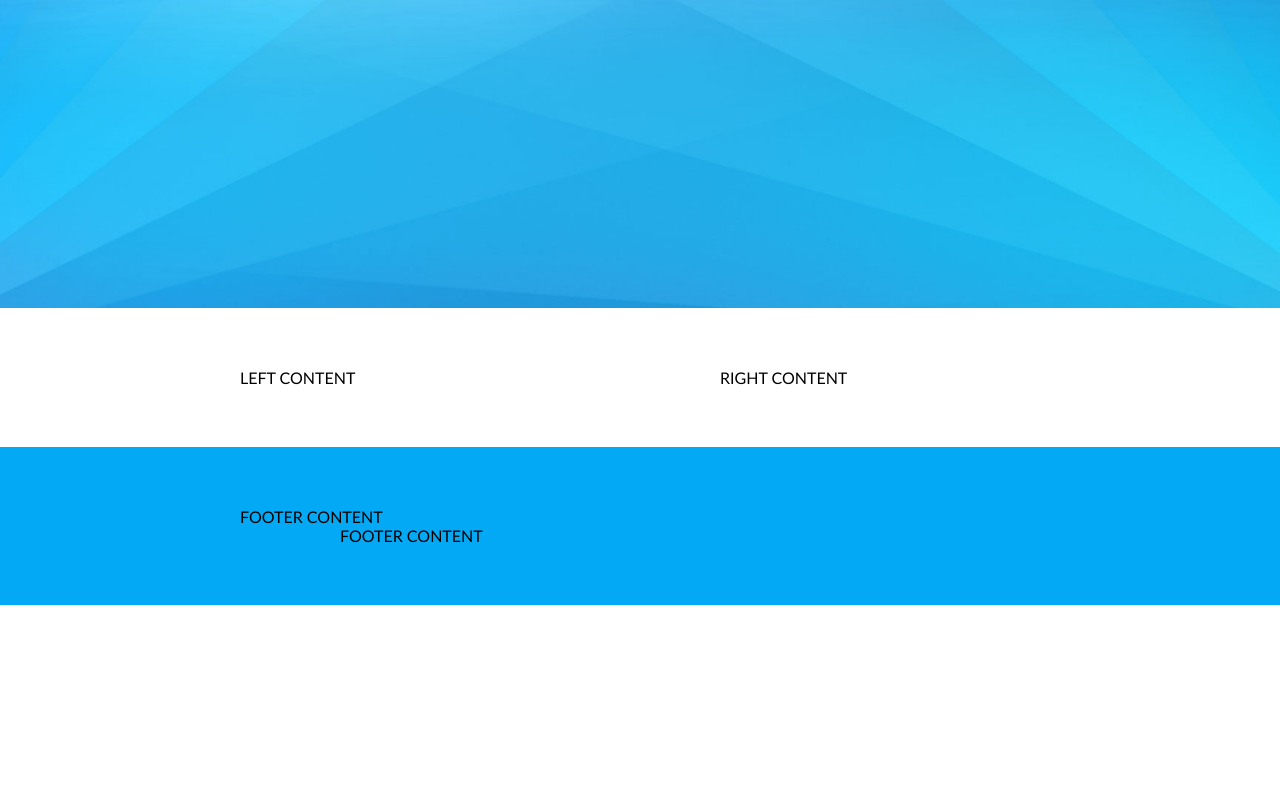
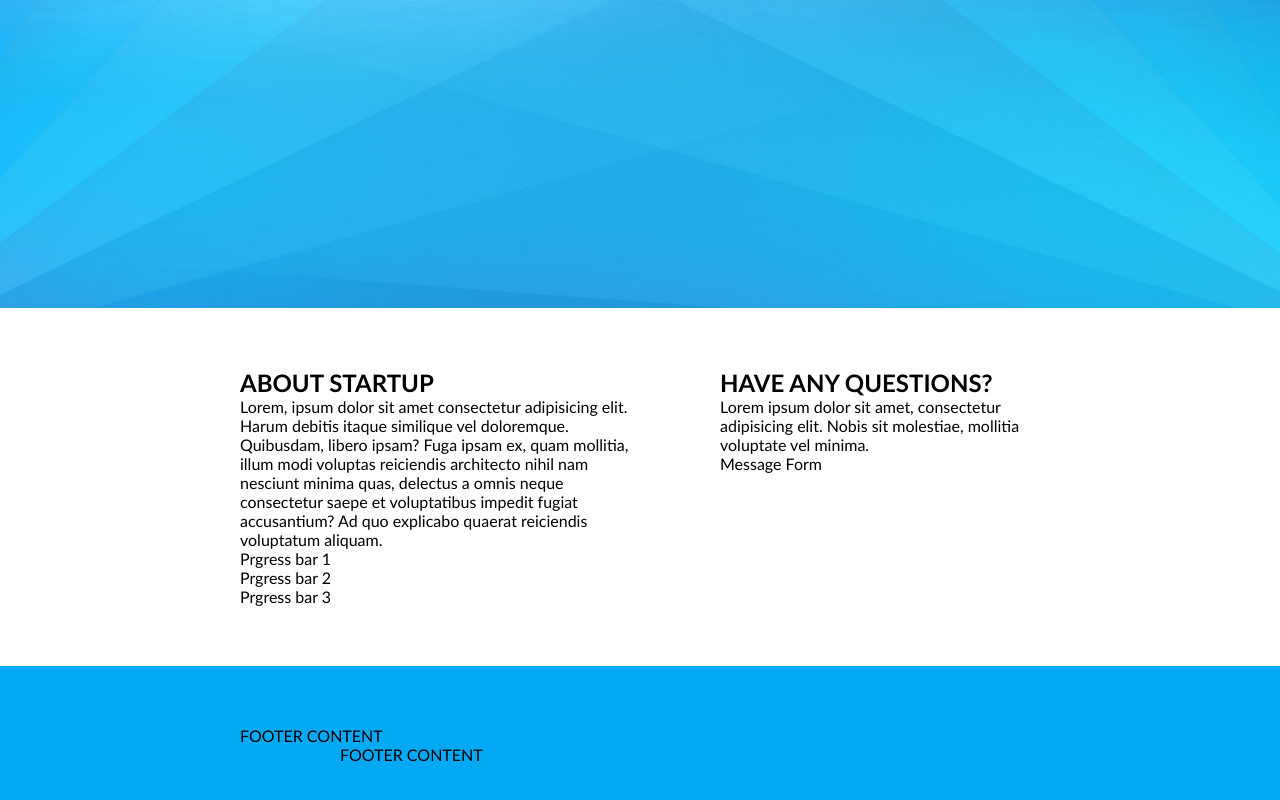
Before and after one commit to Dovydas1z/6-coming-soon, a website: page index.html in a window 1280 px wide. Shown: the part 492-1292 px from the top of the page. Before the commit the page ends 1097 px from the top, so only its background shows below. Drawn offline with Linux system fonts and the light colour scheme.

Commit message:
before doing css for h2/p

```diff
--- a/css/pages/home.css
+++ b/css/pages/home.css
@@ -55,3 +55,11 @@
 .hero .form {
     margin-bottom: 15px;
 }
+
+.content-title {
+text-transform: uppercase;
+}
+
+.content-description {
+
+}
--- a/index.html
+++ b/index.html
@@ -52,10 +52,26 @@
     <main class="container">
         <div class="row">
             <div class="left">
-                LEFT CONTENT
+                <h2 class="content-title">About Startup</h2>
+
+                <p class="content=description">Lorem, ipsum dolor sit amet consectetur adipisicing elit. Harum debitis itaque similique vel doloremque. Quibusdam, libero ipsam? Fuga ipsam ex, quam mollitia, illum modi voluptas reiciendis architecto nihil nam nesciunt minima quas, delectus a omnis neque consectetur saepe et voluptatibus impedit fugiat accusantium? Ad quo explicabo quaerat reiciendis voluptatum aliquam.</p>
+
+                <div class="progress-bar">
+                    Prgress  bar 1
+                </div>
+                <div class="progress-bar">
+                    Prgress  bar 2
+                </div>
+                <div class="progress-bar">
+                    Prgress  bar 3
+                </div>
             </div>
             <div class="right">
-                RIGHT CONTENT
+                <h2 class="content-title">Have any questions?</h2>
+                <p class="content-description"> Lorem ipsum dolor sit amet, consectetur adipisicing elit. Nobis sit molestiae, mollitia voluptate vel minima.</p>
+                <form class="form">
+                    Message Form
+                </form>
             </div>
         </div>
     </main>
```
